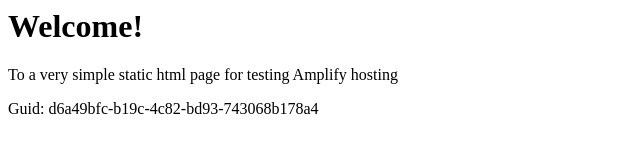
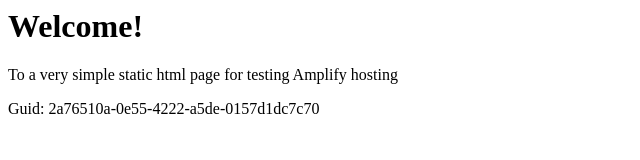
Before and after one commit to aws-aemilia-sin/Github-PR-Commit-Integration-Test-DoNotTouch-GithubWebhookPreviewCanaryTest-v1-prod-ap-southeast-1, a website: page src/index.html in a window 1280 px wide. Shown: the full height of the page, 0-640 px from the left. Drawn offline with Linux system fonts and the light colour scheme.

Commit message:
commit from integ tests

```diff
--- a/src/index.html
+++ b/src/index.html
@@ -12,6 +12,6 @@
 <body>
     <h1>Welcome!</h1>
     <p>To a very simple static html page for testing Amplify hosting</p>
-    <p>Guid: d6a49bfc-b19c-4c82-bd93-743068b178a4</p></body>
+    <p>Guid: 2a76510a-0e55-4222-a5de-0157d1dc7c70</p></body>
 
 </html>
```
